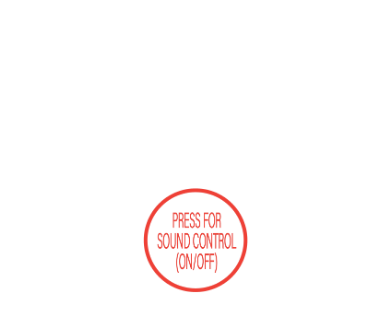
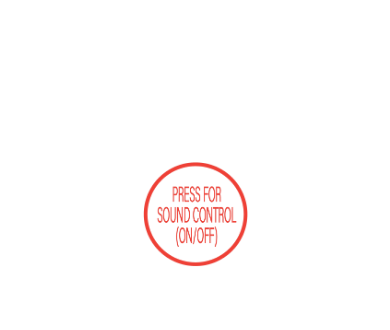
Before and after one commit to alecnoonan30/react-lfos, a React (Create React App) app: page / in a window 390 px wide. Shown: the part 374-704 px from the top of the page. Built offline with nearby package versions, Linux system fonts and the light colour scheme.

Commit message:
Mandatory reconfiguration

```diff
--- a/src/index.css
+++ b/src/index.css
@@ -31,7 +31,7 @@ html, #root, body {
 
 @media only screen and (max-width: 900px) {
   .click {
-    padding-top: 45%;
+    padding-top: 35%;
     height: 40%;
     width: 40%;
   }
@@ -99,7 +99,7 @@ html, #root, body {
 
 .click:hover {
   opacity: 0.4;
-  transition-duration: 0.4s;
+  transition-duration: 0.5s;
 }
 
 
```
